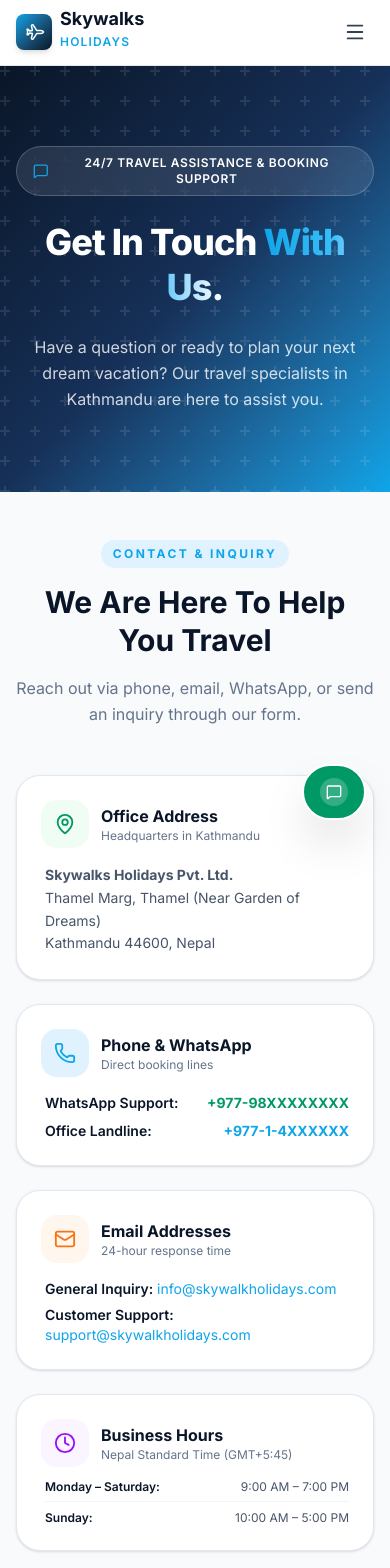
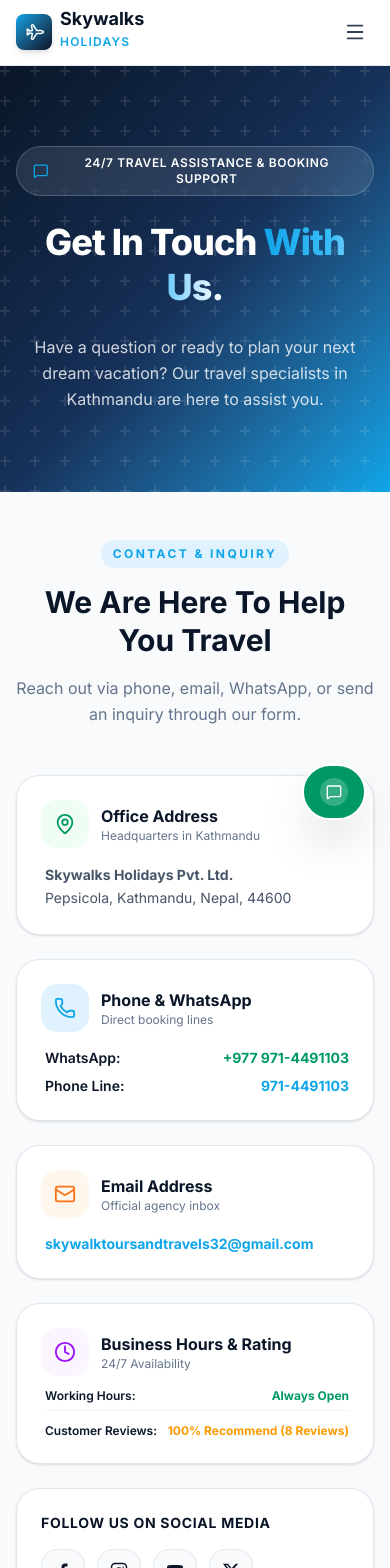
Before and after one commit to saroj60/skywalks-holiday, a Next.js app: page /contact in a window 390 px wide. Shown: the top 1568 px of the page. Built offline with nearby package versions, Linux system fonts and the light colour scheme.

Commit message:
feat(contact): update official address (Pepsicola, Kathmandu), phone (971-4491103), email (skywalktoursandtravels32@gmail.com), 24/7 hours & whatsapp

```diff
--- a/src/app/contact/page.tsx
+++ b/src/app/contact/page.tsx
@@ -104,8 +104,7 @@
                 </div>
                 <div className="text-sm text-[#475569] leading-relaxed pl-1">
                   <strong>Skywalks Holidays Pvt. Ltd.</strong><br />
-                  Thamel Marg, Thamel (Near Garden of Dreams)<br />
-                  Kathmandu 44600, Nepal
+                  Pepsicola, Kathmandu, Nepal, 44600
                 </div>
               </div>
 
@@ -122,15 +121,15 @@
                 </div>
                 <div className="space-y-2 text-sm text-[#475569] pl-1">
                   <div className="flex items-center justify-between">
-                    <span className="font-semibold text-[#0a1628]">WhatsApp Support:</span>
-                    <a href="https://wa.me/977980000000" target="_blank" rel="noopener noreferrer" className="text-emerald-600 font-bold hover:underline">
-                      {COMPANY.mobile}
+                    <span className="font-semibold text-[#0a1628]">WhatsApp:</span>
+                    <a href="https://wa.me/9779714491103" target="_blank" rel="noopener noreferrer" className="text-emerald-600 font-bold hover:underline">
+                      +977 971-4491103
                     </a>
                   </div>
                   <div className="flex items-center justify-between">
-                    <span className="font-semibold text-[#0a1628]">Office Landline:</span>
-                    <a href={`tel:${COMPANY.phone}`} className="text-[#0ea5e9] font-bold hover:underline">
-                      {COMPANY.phone}
+                    <span className="font-semibold text-[#0a1628]">Phone Line:</span>
+                    <a href="tel:9714491103" className="text-[#0ea5e9] font-bold hover:underline">
+                      971-4491103
                     </a>
                   </div>
                 </div>
@@ -143,45 +142,38 @@
                     <Mail size={22} />
                   </div>
                   <div>
-                    <h3 className="font-bold text-[#0a1628] text-base">Email Addresses</h3>
-                    <p className="text-xs text-[#64748b]">24-hour response time</p>
+                    <h3 className="font-bold text-[#0a1628] text-base">Email Address</h3>
+                    <p className="text-xs text-[#64748b]">Official agency inbox</p>
                   </div>
                 </div>
                 <div className="space-y-1.5 text-sm text-[#475569] pl-1">
                   <div>
-                    <span className="font-semibold text-[#0a1628]">General Inquiry:</span>{" "}
-                    <a href={`mailto:${COMPANY.email}`} className="text-[#0ea5e9] hover:underline">
-                      {COMPANY.email}
-                    </a>
-                  </div>
-                  <div>
-                    <span className="font-semibold text-[#0a1628]">Customer Support:</span>{" "}
-                    <a href="mailto:support@skywalkholidays.com" className="text-[#0ea5e9] hover:underline">
-                      support@skywalkholidays.com
+                    <a href="mailto:skywalktoursandtravels32@gmail.com" className="text-[#0ea5e9] font-bold hover:underline break-all">
+                      skywalktoursandtravels32@gmail.com
                     </a>
                   </div>
                 </div>
               </div>
 
-              {/* Business Hours Card */}
+              {/* Business Hours & Reviews Card */}
               <div className="bg-white rounded-3xl p-6 border border-[#e2e8f0] shadow-sm space-y-3">
                 <div className="flex items-center gap-3">
                   <div className="w-12 h-12 rounded-2xl bg-[#faf5ff] text-purple-600 flex items-center justify-center shrink-0">
                     <Clock size={22} />
                   </div>
                   <div>
-                    <h3 className="font-bold text-[#0a1628] text-base">Business Hours</h3>
-                    <p className="text-xs text-[#64748b]">Nepal Standard Time (GMT+5:45)</p>
+                    <h3 className="font-bold text-[#0a1628] text-base">Business Hours &amp; Rating</h3>
+                    <p className="text-xs text-[#64748b]">24/7 Availability</p>
                   </div>
                 </div>
-                <div className="space-y-1 text-xs md:text-sm text-[#475569] pl-1">
+                <div className="space-y-2 text-xs md:text-sm text-[#475569] pl-1">
                   <div className="flex justify-between border-b border-[#f1f5f9] pb-1.5">
-                    <span className="font-semibold text-[#0a1628]">Monday – Saturday:</span>
-                    <span>9:00 AM – 7:00 PM</span>
+                    <span className="font-semibold text-[#0a1628]">Working Hours:</span>
+                    <span className="font-bold text-emerald-600">Always Open</span>
                   </div>
                   <div className="flex justify-between pt-1">
-                    <span className="font-semibold text-[#0a1628]">Sunday:</span>
-                    <span>10:00 AM – 5:00 PM</span>
+                    <span className="font-semibold text-[#0a1628]">Customer Reviews:</span>
+                    <span className="font-bold text-amber-500">100% Recommend (8 Reviews)</span>
                   </div>
                 </div>
               </div>
@@ -232,23 +224,23 @@
               </div>
             </div>
             <a
-              href="tel:+977980000000"
+              href="tel:9714491103"
               className="inline-flex items-center gap-2 bg-[#f97316] hover:bg-[#ea580c] text-white font-extrabold px-6 py-3.5 rounded-2xl shadow-xl transition-all text-sm shrink-0"
             >
               <Phone size={18} />
-              Call Emergency Helpline
+              Call Helpline: 971-4491103
             </a>
           </div>
         </div>
       </section>
 
-      {/* Google Maps Integration Placeholder Section */}
+      {/* Google Maps Section */}
       <section className="section-padding bg-white">
         <div className="container-custom">
           <SectionHeader
             eyebrow="Visit Our Office"
             title="Locate Skywalks Holidays in Kathmandu"
-            subtitle="We welcome you to visit our office in Thamel for in-person travel consultations."
+            subtitle="We welcome you to visit our office in Pepsicola for in-person travel consultations."
           />
 
           <div className="bg-[#f8fafc] rounded-3xl overflow-hidden border border-[#e2e8f0] p-4 shadow-xl">
@@ -258,13 +250,13 @@
                 <MapPin size={32} />
               </div>
 
-              <h3 className="text-2xl font-bold mb-1">Thamel Marg, Kathmandu</h3>
+              <h3 className="text-2xl font-bold mb-1">Pepsicola, Kathmandu, Nepal, 44600</h3>
               <p className="text-white/70 text-xs sm:text-sm max-w-md mb-6">
-                Located near Garden of Dreams, Thamel — Kathmandu 44600, Nepal. Easy access and parking available.
+                Pepsicola, Kathmandu, Nepal, 44600. Easy access &amp; 24/7 travel consultation service available.
               </p>
 
               <a
-                href="https://maps.google.com/?q=Thamel+Kathmandu+Nepal"
+                href="https://maps.google.com/?q=Pepsicola+Kathmandu+Nepal"
                 target="_blank"
                 rel="noopener noreferrer"
                 className="inline-flex items-center gap-2 bg-white text-[#0a1628] hover:bg-[#0ea5e9] hover:text-white font-bold px-6 py-3 rounded-xl shadow-lg transition-colors text-xs sm:text-sm"
@@ -280,11 +272,11 @@
       {/* Footer CTA */}
       <CTABanner
         title="Prefer Personal Assistance Over Phone or WhatsApp?"
-        subtitle="Our travel specialists are available 7 days a week to help you plan your dream journey."
+        subtitle="Our travel specialists are available 24/7 to help you plan your dream journey."
         primaryLabel="Plan Your Trip"
         primaryHref="/services/custom"
         secondaryLabel="WhatsApp Us Now"
-        secondaryHref="https://wa.me/977980000000"
+        secondaryHref="https://wa.me/9779714491103"
       />
     </>
   );
--- a/src/lib/constants.ts
+++ b/src/lib/constants.ts
@@ -14,11 +14,13 @@
   name: "Skywalks Holidays",
   tagline: "Your Journey, Our Passion",
   description:
-    "Nepal's premier international travel agency offering world-class holiday experiences since 2010.",
-  phone: "+977-1-4XXXXXX",
-  mobile: "+977-98XXXXXXXX",
-  email: "info@skywalkholidays.com",
-  address: "Thamel, Kathmandu, Nepal",
+    "Nepal's premier travel agency offering world-class flight bookings, hotel stays, holiday packages & visa assistance.",
+  phone: "971-4491103",
+  mobile: "+977 971-4491103",
+  email: "skywalktoursandtravels32@gmail.com",
+  address: "Pepsicola, Kathmandu, Nepal, 44600",
+  hours: "Always open",
+  recommendation: "100% recommend (8 reviews)",
   founded: 2010,
 } as const;
 
@@ -28,10 +30,10 @@
     label: "Services",
     href: "#",
     children: [
-      { label: "Flight Tickets", href: "/flights" },
-      { label: "Hotel Booking", href: "/hotels" },
-      { label: "Holiday Packages", href: "/holiday-packages" },
-      { label: "Visa Assistance", href: "/visa-services" },
+      { label: "Flight Tickets", href: "/services/flights" },
+      { label: "Hotel Booking", href: "/services/hotels" },
+      { label: "Holiday Packages", href: "/services/packages/international" },
+      { label: "Visa Assistance", href: "/services/visa" },
       { label: "Travel Insurance", href: "/services/insurance" },
       { label: "Custom Tours", href: "/services/custom" },
     ],
@@ -48,7 +50,7 @@
     title: "Flight Ticket Booking",
     description:
       "International flights at the best fares. Compare leading airlines and book instantly.",
-    href: "/flights",
+    href: "/services/flights",
     color: "sky",
   },
   {
@@ -56,7 +58,7 @@
     title: "Hotel Booking",
     description:
       "Handpicked hotels from boutique resorts to 5-star luxury hotels worldwide.",
-    href: "/hotels",
+    href: "/services/hotels",
     color: "navy",
   },
   {
@@ -64,7 +66,7 @@
     title: "International Holiday Packages",
     description:
       "Curated luxury and budget holiday packages to Dubai, Thailand, Bali, Europe, and beyond.",
-    href: "/holiday-packages",
+    href: "/services/packages/international",
     color: "orange",
   },
   {
@@ -72,7 +74,7 @@
     title: "Visa Assistance",
     description:
       "Hassle-free visa processing with expert documentation guidance for 50+ countries.",
-    href: "/visa-services",
+    href: "/services/visa",
     color: "navy",
   },
   {
--- a/src/lib/whatsapp.ts
+++ b/src/lib/whatsapp.ts
@@ -4,7 +4,7 @@
  */
 
 export const WHATSAPP_NUMBER =
-  process.env.NEXT_PUBLIC_WHATSAPP_NUMBER || "977980000000";
+  process.env.NEXT_PUBLIC_WHATSAPP_NUMBER || "9779714491103";
 
 interface StandardInquiryParams {
   service: string;
```
